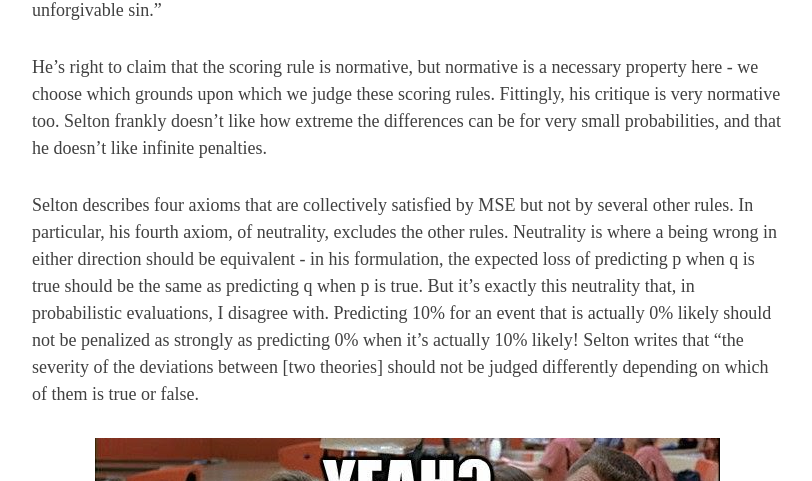
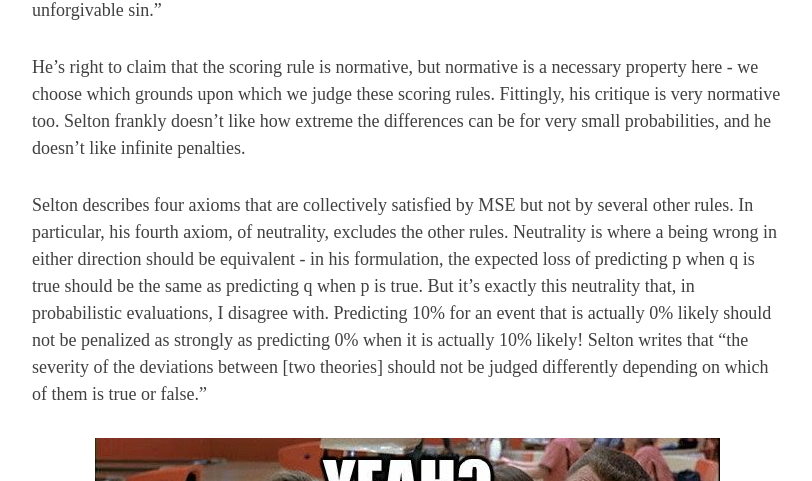
Before and after one commit to oddacious/oddacious.github.io, a Jekyll site: the page built from _posts/2019-02-09-proper_scoring_rules.md, in a window 1280 px wide and 900 px high, scrolled down 2783 px. Shown: the part 203-684 px from the top of the window, without its empty margins (233-1045 px from the left). Built offline with Jekyll 4.4.1, drawn with Linux system fonts in a browser that asks for light colours; some web fonts are replaced; comment, search, counter and statistics services are not loaded.

Commit message:
small fixes

```diff
--- a/_config.yml
+++ b/_config.yml
@@ -14,7 +14,7 @@ share_enabled: 1
 
 # Build settings
 markdown: kramdown
-highlighter: pygments
+highlighter: rouge
 #permalink: pretty
 permalink: /:title
 paginate: 10
--- a/_posts/2019-02-09-proper_scoring_rules.md
+++ b/_posts/2019-02-09-proper_scoring_rules.md
@@ -29,20 +29,20 @@ header-img-license-link: "https://creativecommons.org/licenses/by/2.0/"
 
 ## Background
 
-I’ve been thinking a lot lately about how to evaluate probabilistic forecasts. The specific context is that I generate
+I've been thinking a lot lately about how to evaluate probabilistic forecasts. The specific context is that I generate
 playoff probabilities for each NBA team at the onset of each NBA season (see forecasts for the [current season][nba2019]
 and [last year][nba2018]). Other people do this too. Ex post, how do we decide if my forecasts are better or worse than theirs?
 
 If my forecasts had higher playoff probabilities for every team that ended up making the playoffs, and lower
-probabilities for every team that missed them, then this isn’t a challenge, since almost any reasonable way we approach
+probabilities for every team that missed them, then this isn't a challenge, since almost any reasonable way we approach
 the problem will lead us to conclude that my forecast was better. But reality is rarely that simple. Compared to smart
 forecasters, some of my probabilities will be directionally better, and some worse. How do we weigh these? The most
 common choice is mean squared error (MSE, or *Brier* scores, after [\[Brier 1950\]][brier]), but this is only one of many potential
 options, and may be more arbitrary than you expect.
 
-The term for this field of study is [*scoring rules*][scoringrules], and it has a rich literature. I don’t have anything to add at the
+The term for this field of study is [*scoring rules*][scoringrules], and it has a rich literature. I don't have anything to add at the
 moment that extends the literature, but it might be helpful for me to run through some basics and explain my thinking.
-I’ll restrict to the binary case because it fits my use case and it makes the explanation simpler.
+I'll restrict to the binary case because it fits my use case and it makes the explanation simpler.
 
 ## One agreed upon principle: that we should only use proper scoring rules
 
@@ -57,7 +57,7 @@ There are many proper scoring rules. All of them incentivize forecasters to give
 in how they penalize incorrect probabilities. MSE is a proper scoring rule. By that standard, it works. But it is far
 from the only proper scoring rule. Why do we use it?
 
-Consider a motivating example. Let’s say two forecasters are predicting a repeatable event, which will have a particular
+Consider a motivating example. Let's say two forecasters are predicting a repeatable event, which will have a particular
 positive outcome with some probability and a different outcome with the remaining probability, such that the two
 outcomes sum to 100%. Forecaster A predicts a 0% probability of the positive outcome. Forecaster B predicts a 20%
 probability. We test the event a great number of times, and observe the positive outcome 10% of the time. If we evaluate
@@ -71,7 +71,7 @@ fails to happen, we are fundamentally incorrect.
 
 ## The logarithmic scoring rule
 
-Thankfully, I stumbled upon Terence Tao’s very clear approach in [his blog][tao]. This saved me from working my way through the
+Thankfully, I stumbled upon Terence Tao's very clear approach in [his blog][tao]. This saved me from working my way through the
 math myself. Tao derives the logarithmic scoring rule through first principles. The logarithmic scoring rule applies
 penalties to being wrong, according to the log of how correct the probability was.
 
@@ -85,12 +85,12 @@ exponentially, asymptotically approaching a negative infinity term in the case w
 absolute confidence and was incorrect.
 
 The logarithmic scoring rule has a strong foundation in information theory, described in detail in [\[Roulston and Smith
-2001\]][roulston]. It’s also closely tied to formulations of how a gambler should optimize their bets for long-term profit, as
+2001\]][roulston]. It's also closely tied to formulations of how a gambler should optimize their bets for long-term profit, as
 famously described in the [\[Kelly 1956\]][kelly].
 
 ## Critiques of the logarithmic scoring rule
 
-MSE is a popular rule, but there isn’t a strong fundamental basis for it. In Brier’s original paper he proposes it and
+MSE is a popular rule, but there isn't a strong fundamental basis for it. In Brier's original paper he proposes it and
 describes its property of being proper, but without any backing for why it should be chosen over other proper scoring
 rules. Philip E. Tetlock uses it for his long-running Good Judgment Project, so perhaps MSE is best-by-test.
 
@@ -99,28 +99,28 @@ establishes a positive case for MSE, and offers a critical comparison versus the
 
 Selton offers two critiques of the logarithmic scoring rule. Both are related to the asymptotic property, where the
 penalty for being confident and incorrect approaches an infinite asymptote. The first critique is the *insensitivity
-property*, which is essentially about how once a scorer has been penalized by infinity, it doesn’t matter how well they
+property*, which is essentially about how once a scorer has been penalized by infinity, it doesn't matter how well they
 perform on the rest of their predictions. The second critique is *hypersensitivity*, which is that the asymptote becomes
-very extreme very quickly. Selton writes that this “implies the value judgment that small differences between small
+very extreme very quickly. Selton writes that this "implies the value judgment that small differences between small
 probabilities should be taken very seriously and that wrongly describing something extremely improbable as having zero
-probability is an unforgivable sin.”
+probability is an unforgivable sin."
 
-He’s right to claim that the scoring rule is normative, but normative is a necessary property here - we choose which
-grounds upon which we judge these scoring rules. Fittingly, his critique is very normative too. Selton frankly doesn’t
-like how extreme the differences can be for very small probabilities, and that he doesn’t like infinite penalties.
+He's right to claim that the scoring rule is normative, but normative is a necessary property here - we choose which
+grounds upon which we judge these scoring rules. Fittingly, his critique is very normative too. Selton frankly doesn't
+like how extreme the differences can be for very small probabilities, and he doesn't like infinite penalties.
 
 Selton describes four axioms that are collectively satisfied by MSE but not by several other rules. In particular, his
 fourth axiom, of neutrality, excludes the other rules. Neutrality is where a being wrong in either direction should be
 equivalent - in his formulation, the expected loss of predicting p when q is true should be the same as predicting q
-when p is true. But it’s exactly this neutrality that, in probabilistic evaluations, I disagree with. Predicting 10% for
-an event that is actually 0% likely should not be penalized as strongly as predicting 0% when it’s actually 10% likely!
-Selton writes that “the severity of the deviations between [two theories] should not be judged differently depending on
-which of them is true or false.
+when p is true. But it's exactly this neutrality that, in probabilistic evaluations, I disagree with. Predicting 10% for
+an event that is actually 0% likely should not be penalized as strongly as predicting 0% when it is actually 10% likely!
+Selton writes that "the severity of the deviations between [two theories] should not be judged differently depending on
+which of them is true or false."
 
 ![that just, like, your opinion, man]({{ site.baseurl }}/img/youropinion.jpg){: .center-image }
 <span class="caption text-muted">My thoughts on that.</span>
 
-But really, that’s partially the point. Other than the property of being proper, we don’t have universally accepted
+But really, that's partially the point. Other than the property of being proper, we don't have universally accepted
 axioms to weigh these scoring rules. Which means that individuals need to choose them, and argue for them on some
 grounds.
 
@@ -129,14 +129,14 @@ grounds.
 We could adapt the logarithmic rule to support a lexicographic comparison. If we are comparing two forecasters, choose
 the forecaster with the fewer number of infinite penalties. If they have the same number of infinite penalties
 (including having 0 each), then evaluate on logarithmic loss of the remaining predictions. In this way we effectively
-“cancel out” the infinite penalties. This breaks our likelihood interpretation and ruins the ratio of likelihoods, but
+"cancel out" the infinite penalties. This breaks our likelihood interpretation and ruins the ratio of likelihoods, but
 at least we would still have a rule for comparisons.
 
 ## Conclusion
 
-I’ve warmed up to MSE as a practical choice, but I still prefer log loss in probabilistic settings. It has a strong
-information theory foundation. It also fits a gambler’s use case, which is one of the historical foundations of
-probability. As Roulston and Smith describe, about a log loss formulation that they label ignorance, “a house setting
+I've warmed up to MSE as a practical choice, but I still prefer log loss in probabilistic settings. It has a strong
+information theory foundation. It also fits a gambler's use case, which is one of the historical foundations of
+probability. As Roulston and Smith describe, about a log loss formulation that they label ignorance, "a house setting
 odds based on a minimum Brier score model will be expected to lose money to a gambler using the model with lower
 ignorance". I'll stay on the side of the gamblers who don't lose money.
 
```
Also changed, not shown: _posts/2018-10-16-NBA-predictions-2019.md (+1 -1 lines).
